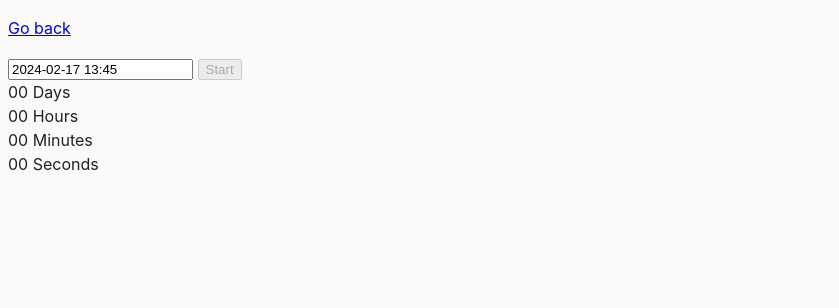
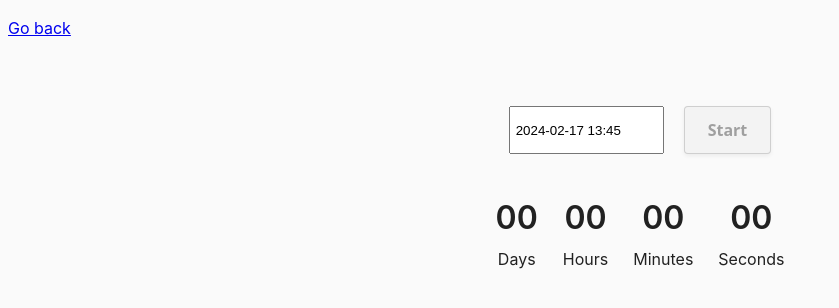
Before and after one commit to ICxodnik/goit-advancedjs-hw-02, a website built with Vite: page src/02-timer.html in a window 1280 px wide. Shown: the whole page, without its empty margins (0-839 px from the left). Built offline with nearby package versions, Linux system fonts and the light colour scheme.

Commit message:
add izitoast, add styles

```diff
--- a/src/02-timer.html
+++ b/src/02-timer.html
@@ -9,8 +9,10 @@
   <body>
     <p><a href="index.html">Go back</a></p>
 
-    <input type="text" id="datetime-picker" />
-    <button type="button" data-start>Start</button>
+    <div class="timer-form">
+      <input type="text" id="datetime-picker" />
+      <button type="button" data-start>Start</button>
+    </div>
 
     <div class="timer">
       <div class="field">
--- a/src/css/common.css
+++ b/src/css/common.css
@@ -16,3 +16,115 @@ img {
   display: block;
   max-width: 100%;
 }
+
+.buttons {
+  width: 100%;
+  height: 90vh;
+  display: flex;
+  justify-content: center;
+  align-items: center;
+  gap: 20px;
+}
+
+button {
+  align-items: center;
+  background-color: #FFFFFF;
+  border: 1px solid rgba(0, 0, 0, 0.1);
+  border-radius: .25rem;
+  box-shadow: rgba(0, 0, 0, 0.02) 0 1px 3px 0;
+  box-sizing: border-box;
+  color: rgba(0, 0, 0, 0.85);
+  cursor: pointer;
+  display: inline-flex;
+  font-family: system-ui, -apple-system, system-ui, "Helvetica Neue", Helvetica, Arial, sans-serif;
+  font-size: 16px;
+  font-weight: 600;
+  justify-content: center;
+  line-height: 1.25;
+  margin: 0;
+  min-height: 3rem;
+  padding: calc(.875rem - 1px) calc(1.5rem - 1px);
+  position: relative;
+  text-decoration: none;
+  transition: all 250ms;
+  user-select: none;
+  -webkit-user-select: none;
+  touch-action: manipulation;
+  vertical-align: baseline;
+  width: auto;
+}
+
+button:hover,
+button:focus {
+  border-color: rgba(0, 0, 0, 0.15);
+  box-shadow: rgba(0, 0, 0, 0.1) 0 4px 12px;
+  color: rgba(0, 0, 0, 0.65);
+}
+
+button:hover {
+  transform: translateY(-1px);
+}
+
+button:active {
+  background-color: #F0F0F1;
+  border-color: rgba(0, 0, 0, 0.15);
+  box-shadow: rgba(0, 0, 0, 0.06) 0 2px 4px;
+  color: rgba(0, 0, 0, 0.65);
+  transform: translateY(0);
+}
+
+button:disabled {
+  background-color: #f3f3f3;
+  border-color: rgba(0, 0, 0, 0.15);
+  box-shadow: rgba(0, 0, 0, 0.06) 0 2px 4px;
+  color: rgba(0, 0, 0, 0.344);
+}
+
+.timer {
+  display: flex;
+  flex-direction: row;
+  gap: 25px;
+  padding: 20px;
+  justify-content: center;
+}
+
+.timer .value {
+  font-size: 32px;
+  font-weight: 600;
+}
+
+.timer .field {
+  display: flex;
+  flex-direction: column;
+  gap: 5px;
+  justify-content: center;
+  align-items: center;
+}
+
+.timer-form {
+    display: flex;
+    flex-direction: row;
+    justify-content: center;
+    gap: 20px;
+    padding-top: 50px;
+    padding-bottom: 20px;
+}
+
+#datetime-picker {
+  padding: 5px;
+  width: 155px;
+}
+
+.promise-form {
+  display: flex;
+  flex-direction: column;
+  gap: 20px;
+  width: 300px;
+  margin: auto;
+}
+
+.promise-form label {
+    display: flex;
+    flex-direction: column;
+    gap: 5px;
+}
--- a/src/js/02-timer.js
+++ b/src/js/02-timer.js
@@ -1,12 +1,14 @@
 import flatpickr from "flatpickr";
-
+import iziToast from "izitoast";
+import "izitoast/dist/css/iziToast.min.css";
 import "flatpickr/dist/flatpickr.min.css";
 
 const startBtn = document.querySelector("button[data-start]");
-const days = document.querySelector("span[data-days]");
-const hours = document.querySelector("span[data-hours]");
-const minutes = document.querySelector("span[data-minutes]");
-const seconds = document.querySelector("span[data-seconds]");
+const daysRef = document.querySelector("span[data-days]");
+const hoursRef = document.querySelector("span[data-hours]");
+const minutesRef = document.querySelector("span[data-minutes]");
+const secondsRef = document.querySelector("span[data-seconds]");
+const timerRef = document.getElementById("datetime-picker");
 
 let selectedDate;
 const options = {
@@ -18,11 +20,13 @@ const options = {
         selectedDate = selectedDates[0];
 
         if (selectedDate < new Date()) {
-            window.alert("Please choose a date in the future");
+            iziToast.warning({
+                title: "Caution",
+                message: "Please choose a date in the future",
+            });
             startBtn.disabled = true;
             return;
         }
-
         startBtn.disabled = false;
     },
 };
@@ -32,6 +36,7 @@ flatpickr("input#datetime-picker", options);
 startBtn.disabled = true;
 startBtn.addEventListener('click', () => {
     startBtn.disabled = true;
+    timerRef.disabled = true;
     const timer = setInterval(() => {
         const remaining = displayTimeRemaining(selectedDate);
         if (remaining < 1000) { // less then a second
@@ -44,10 +49,10 @@ function displayTimeRemaining(targetDate) {
     const remaining = targetDate.getTime() - Date.now();
     const timeParts = convertMs(remaining);
 
-    days.textContent = addLeadingZero(timeParts.days);
-    hours.textContent = addLeadingZero(timeParts.hours);
-    minutes.textContent = addLeadingZero(timeParts.minutes);
-    seconds.textContent = addLeadingZero(timeParts.seconds);
+    daysRef.textContent = addLeadingZero(timeParts.days);
+    hoursRef.textContent = addLeadingZero(timeParts.hours);
+    minutesRef.textContent = addLeadingZero(timeParts.minutes);
+    secondsRef.textContent = addLeadingZero(timeParts.seconds);
 
     return remaining;
 }
```
Also changed, not shown: src/01-color-switcher.html (+4 -3 lines), src/03-promises.html (+4 -4 lines), src/js/03-promises.js (+4 -13 lines).
